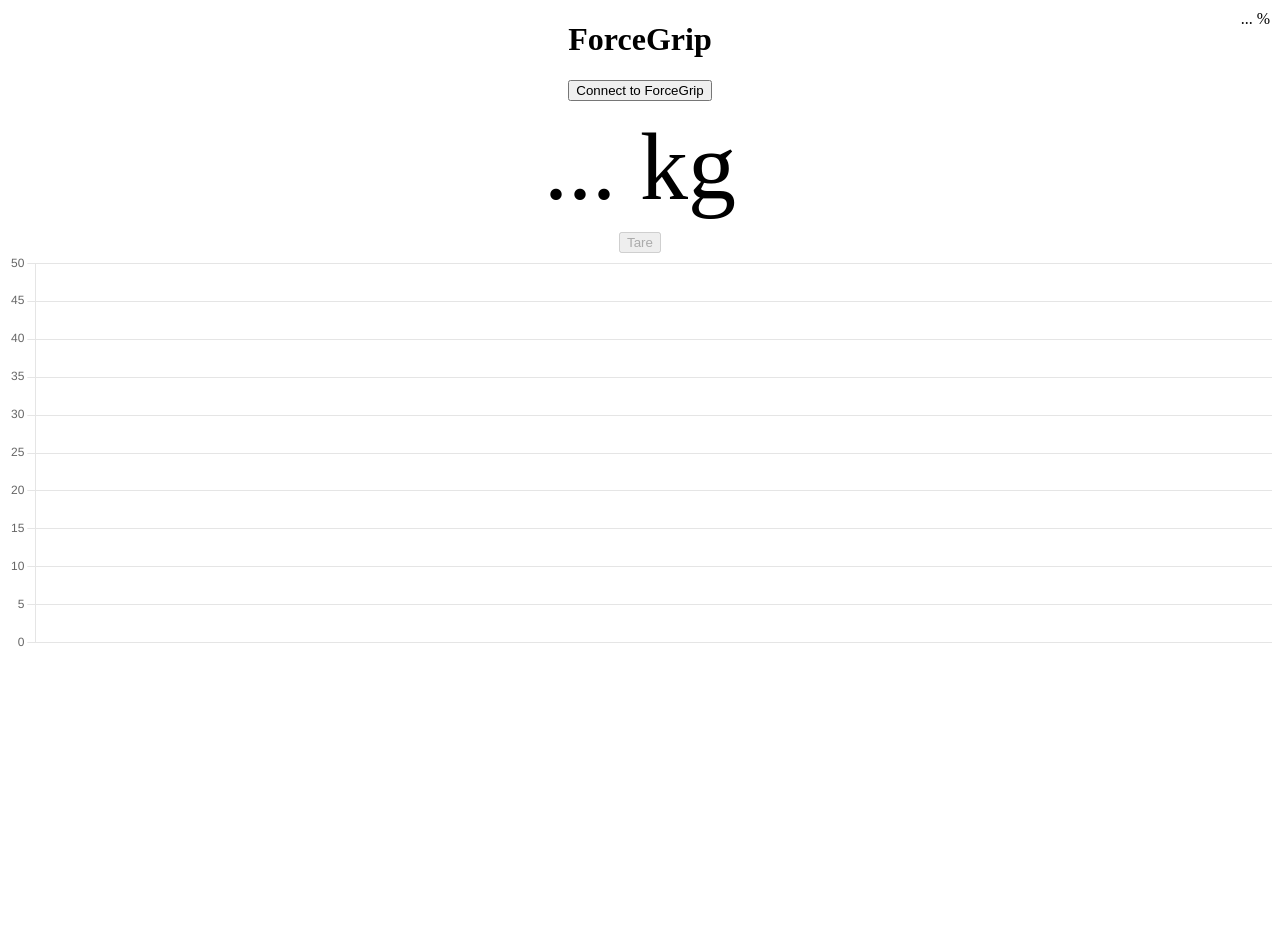
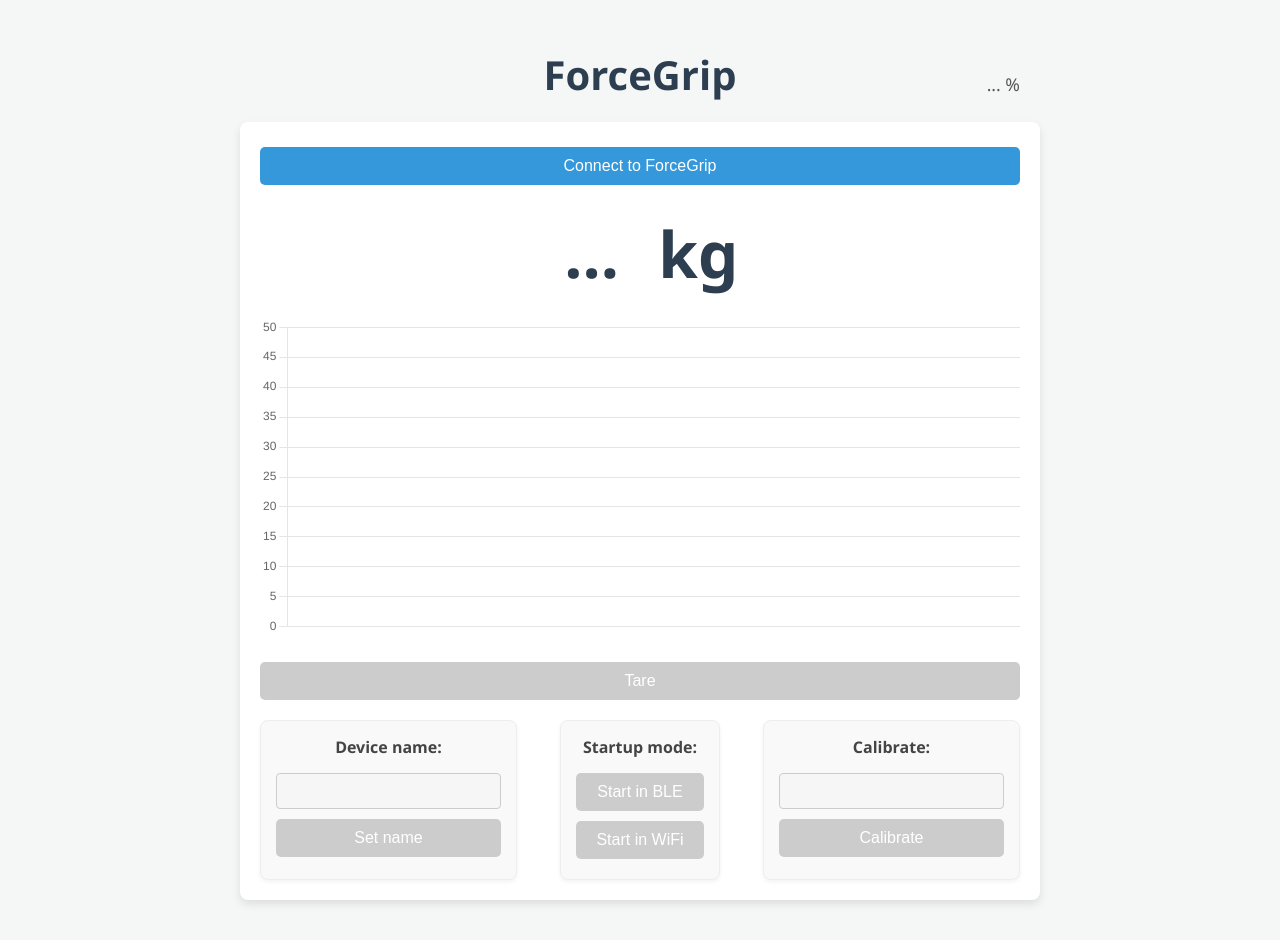
Before and after one commit to fbuttner/ForceGrip, a plain HTML site: page webSite/index.html in a window 1280 px wide. Before the commit the page ends 800 px from the top, so only its background shows below. Drawn offline with nearby package versions, Linux system fonts and the light colour scheme.

Commit message:
Adding the reste of config  & better style

```diff
--- a/webSite/index.html
+++ b/webSite/index.html
@@ -6,37 +6,167 @@
     <title>BLE Weight Scale</title>
     <script src="https://cdn.jsdelivr.net/npm/chart.js"></script>
     <style>
+        body {
+            font-family: 'Segoe UI', Tahoma, Geneva, Verdana, sans-serif;
+            margin: 0;
+            padding: 20px;
+            background-color: #f4f7f6;
+            color: #333;
+            display: flex;
+            flex-direction: column;
+            align-items: center;
+            min-height: 100vh;
+        }
+
         h1 {
+            color: #2c3e50;
+            margin-bottom: 20px;
+            font-size: 2.5em;
+        }
+
+        button {
+            background-color: #3498db;
+            color: white;
+            border: none;
+            padding: 10px 20px;
+            margin: 5px 0;
+            border-radius: 5px;
+            cursor: pointer;
+            font-size: 1em;
+            transition: background-color 0.3s ease;
+            width: 100%;
+        }
+
+        button:hover {
+            background-color: #2980b9;
+        }
+
+        button:disabled {
+            background-color: #cccccc;
+            cursor: not-allowed;
+        }
+
+        input[type="text"],
+        input[type="number"] {
+            padding: 8px;
+            margin: 5px 0px;
+            border: 1px solid #ccc;
+            border-radius: 4px;
+            font-size: 1em;
+        }
+
+        .container {
+            background-color: #ffffff;
+            border-radius: 8px;
+            box-shadow: 0 4px 8px rgba(0, 0, 0, 0.1);
+            padding: 20px;
+            margin-bottom: 20px;
+            width: 100%;
+            max-width: 800px;
+            box-sizing: border-box;
+            position: relative;
+        }
+
+        #weightValue {
+            font-size: 4em;
+            font-weight: bold;
+            color: #2c3e50;
+            margin: 20px 0;
             text-align: center;
         }
-        body {
-            text-align: center;
+
+        #weightValue span {
+            display: inline-block;
+            min-width: 100px; /* Ensure consistent width */
         }
-        #weightValue {
-            display: block;
-            text-align: center;
-            margin: 10px auto;
-            font-size: 6em;
-        }
+
         #batteryLevel {
             position: absolute;
-            top: 10px;
-            right: 10px;
+            top: -50px;
+            right: 20px;
+            font-size: 1.1em;
+            color: #555;
         }
+
         .graph-container {
-            margin-bottom: 20px;
-            height: 50vh;
+            height: 40vh;
+            min-height: 300px;
+            position: relative; /* For responsive canvas */
+        }
+
+        #config-container {
+            display: flex;
+            flex-wrap: wrap;
+            justify-content: space-between;
+            gap: 15px;
+            margin-top: 20px;
+        }
+
+        .config-item {
+            background-color: #f9f9f9;
+            border: 1px solid #eee;
+            border-radius: 8px;
+            padding: 15px;
+            display: flex;
+            flex-direction: column;
+            align-items: center;
+            box-shadow: 0 2px 4px rgba(0, 0, 0, 0.05);
+        }
+
+        .config-item span {
+            font-weight: bold;
+            margin-bottom: 10px;
+            color: #444;
+        }
+
+        /* Responsive adjustments */
+        @media (max-width: 768px) {
+            h1 {
+                font-size: 2em;
+            }
+            #weightValue {
+                font-size: 3em;
+            }
+            .graph-container {
+                height: 30vh;
+            }
+            #config-container {
+                flex-direction: column;
+                align-items: stretch;
+            }
+            .config-item {
+                width: auto;
+            }
         }
     </style>
 </head>
 <body>
     <h1>ForceGrip</h1>
-    <button id="connect">Connect to ForceGrip</button>
-    <div id="weightValue"><span id="weightText">...</span> kg</div>
-    <button id="tare" disabled>Tare</button>
-    <div id="batteryLevel"><span id="batteryText">...</span> %</div>
-    <div class="graph-container">
-        <canvas id="weightChart"></canvas>
+    <div class="container">
+        <button id="connect">Connect to ForceGrip</button>
+        <div id="weightValue"><span id="weightText">...</span> kg</div>
+        <div id="batteryLevel"><span id="batteryText">...</span> %</div>
+        <div class="graph-container">
+            <canvas id="weightChart"></canvas>
+        </div>
+        <div id="config-container">
+            <button id="tare" disabled>Tare</button>
+            <div class="config-item" id="set_name">
+                <span>Device name:</span>
+                <input type="text" disabled/>
+                <button disabled>Set name</button>
+            </div>
+            <div class="config-item" id="startup_mode">
+                <span>Startup mode:</span>
+                <button disabled>Start in BLE</button>
+                <button disabled>Start in WiFi</button>
+            </div>
+            <div class="config-item" id="calibrate">
+                <span>Calibrate:</span>
+                <input type="number" disabled/>
+                <button disabled>Calibrate</button>
+            </div>
+        </div>
     </div>
     <script>
         // Constants
@@ -157,6 +287,25 @@
                 await batteryCharacteristic.startNotifications();
                 console.log('Notifications started.');
 
+                const deviceName = BLE_Device.name.split(' - ')[1];
+                if (deviceName)
+                    document.getElementById('set_name').querySelector('input').value = deviceName;
+
+
+                // disabling all buttons of the document
+                elements = document.getElementsByTagName("button");
+                for (let i = 0; i < elements.length; i++) {
+                    if(elements[i].id != "connect")
+                        elements[i].disabled = false;
+                }
+                elements = document.getElementsByTagName("input");
+                for (let i = 0; i < elements.length; i++) {
+                    if(elements[i].id != "connect")
+                        elements[i].disabled = false;
+                }
+
+                connectButton.innerText = "Disconnect";
+
             } catch (error) {
                 console.error('Error:', error);
             }
@@ -170,16 +319,25 @@
                 timeLabels = [];
 
                 connectToScale();
-                connectButton.innerText = "Disconnect";
-                tareButton.disabled = false;
+
             }
             else
             {
                 BLE_Device.gatt.disconnect();
                 controlPointCharacteristic = null;
                 chart.update();
+
                 connectButton.innerText = "Connect to ForceGrip";
-                tareButton.disabled = true;
+                elements = document.getElementsByTagName("button");
+                for (let i = 0; i < elements.length; i++) {
+                    if(elements[i].id != "connect")
+                        elements[i].disabled = true;
+                }
+                elements = document.getElementsByTagName("input");
+                for (let i = 0; i < elements.length; i++) {
+                    if(elements[i].id != "connect")
+                        elements[i].disabled = true;
+                }
             }
         });
 
```
